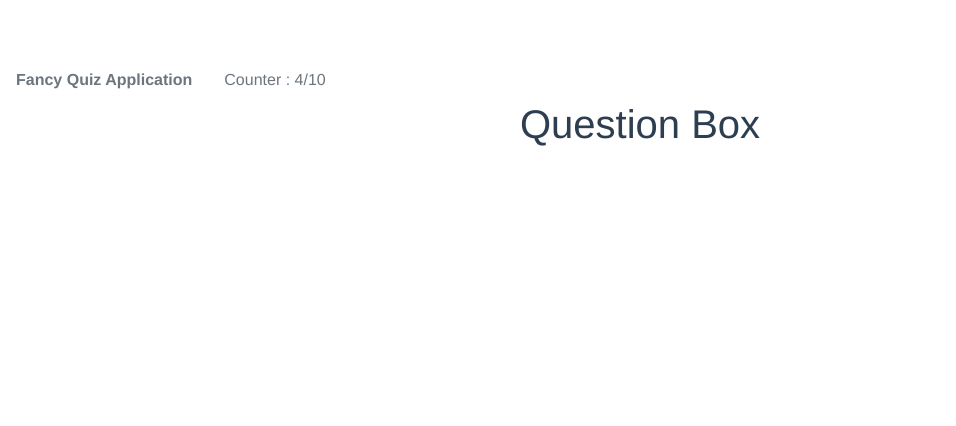
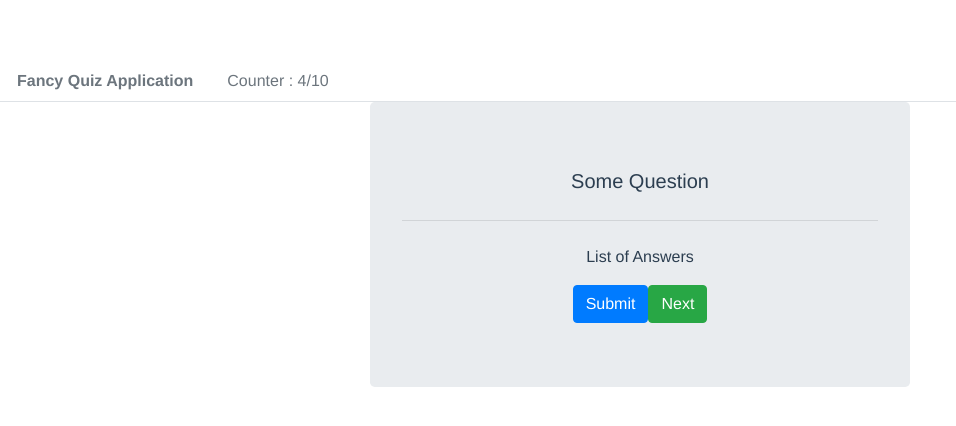
Before and after one commit to aaron-creator/Quiz-Application, a Vue app: page / in a window 1280 px wide. Shown: the top 426 px of the page, without its empty margins (0-956 px from the left). Built offline with nearby package versions, Linux system fonts and the light colour scheme.

Commit message:
Tabs and Question box added

```diff
--- a/src/App.vue
+++ b/src/App.vue
@@ -1,7 +1,11 @@
 <template>
   <div id="app">
     <Header />
-    <QuestionBox />
+    <b-container class="bv-example-row">
+      <b-row>
+        <b-col sm="6" offset="3" ><QuestionBox /></b-col>
+      </b-row>
+    </b-container>
   </div>
 </template>
 
--- a/src/components/Header.vue
+++ b/src/components/Header.vue
@@ -1,6 +1,6 @@
 <template>
     <div>
-        <b-nav>
+        <b-nav tabs>
             <b-nav-item disabled><strong> Fancy Quiz Application</strong> </b-nav-item>
             <b-nav-item disabled>Counter : 4/10</b-nav-item>
         </b-nav>
--- a/src/components/QuestionBox.vue
+++ b/src/components/QuestionBox.vue
@@ -1,3 +1,19 @@
 <template>
-    <h1>Question Box</h1>
+    <div class="question-box-container">
+        <b-jumbotron>
+
+            <template #lead>
+            Some Question
+            </template>
+
+            <hr class="my-4">
+
+            <p>
+            List of Answers
+            </p>
+
+            <b-button variant="primary" href="#">Submit</b-button>
+            <b-button variant="success" href="#">Next</b-button>
+        </b-jumbotron>
+    </div>
 </template>
```
